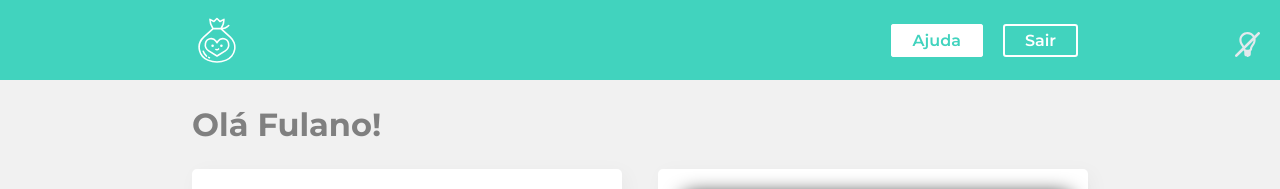
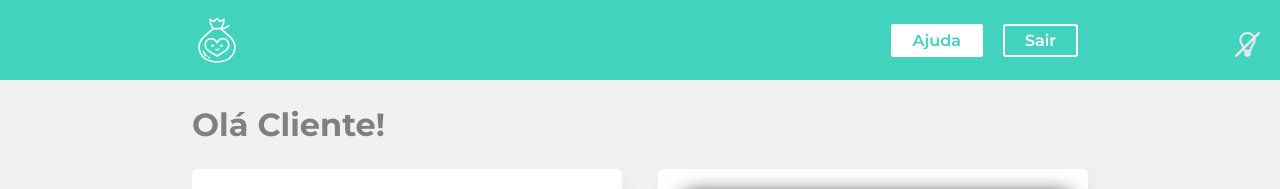
Before and after one commit to FabTrindade/account-statement, a React (Create React App) app: page / in a window 1280 px wide. Shown: the top 189 px of the page. Built offline with nearby package versions, Linux system fonts and the light colour scheme.

Commit message:
Readme.md file edited.

```diff
--- a/src/Components/Container/index.jsx
+++ b/src/Components/Container/index.jsx
@@ -27,7 +27,7 @@ const Conteudo = styled.section`
 export default () => {
   return (
     <Container>
-      <Titulo>Olá Fulano!</Titulo>
+      <Titulo>Olá Cliente!</Titulo>
       <Conteudo>
         <Conta />
         <Extrato />
```
Also changed, not shown: 1 other file (tests, documents, lock files or other folders).
